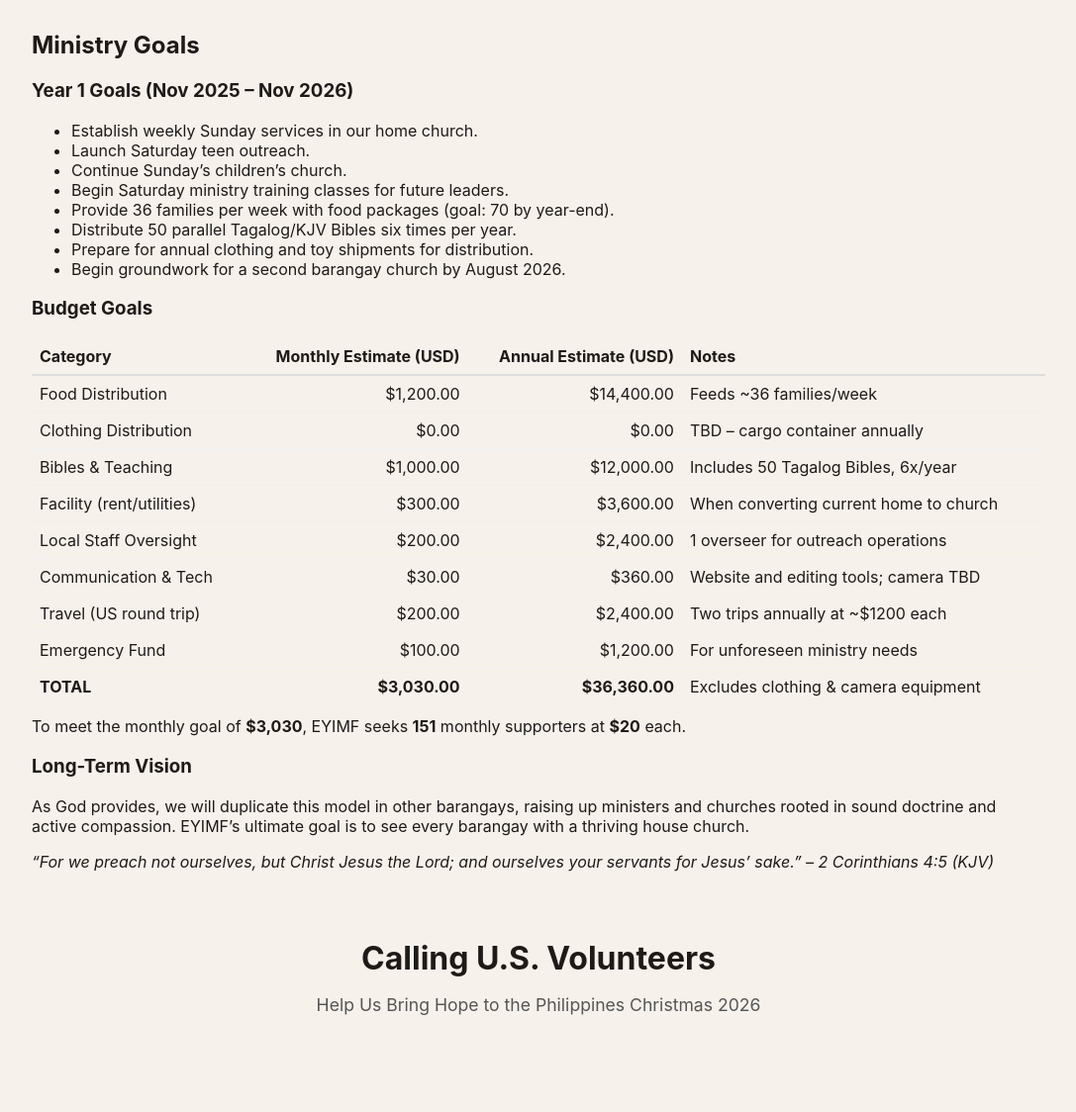
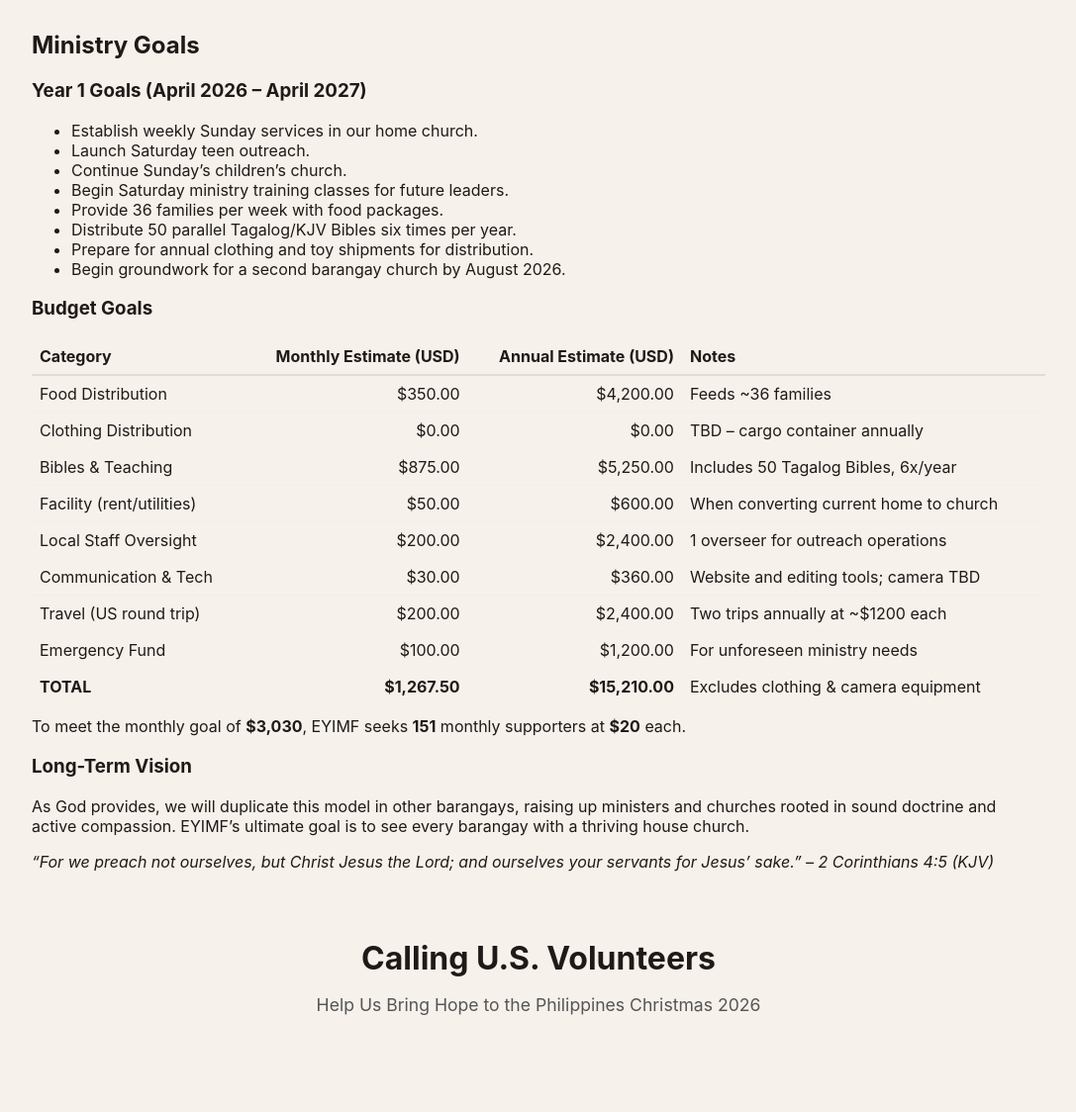
Before and after one commit to Irdavid160/eyimf, a Jekyll site: the page updates.html, which Jekyll copies as it is, in a window 1280 px wide and 1400 px high, scrolled down 569 px. Shown: the part 180-1304 px from the top of the window at 99% size, without its empty margins (96-1183 px from the left). Built offline with Jekyll 4.4.1, drawn with Linux system fonts in a browser that asks for light colours; grey boxes are pictures that could not be loaded.

Commit message:
Update Year 1 Goals and financial details

```diff
--- a/updates.html
+++ b/updates.html
@@ -161,13 +161,13 @@
     <div class="container">
       <h2 id="ministry-goals-heading">Ministry Goals</h2>
 
-      <h3>Year 1 Goals (Nov 2025 – Nov 2026)</h3>
+      <h3>Year 1 Goals (April 2026 – April 2027)</h3>
       <ul>
         <li>Establish weekly Sunday services in our home church.</li>
         <li>Launch Saturday teen outreach.</li>
         <li>Continue Sunday’s children’s church.</li>
         <li>Begin Saturday ministry training classes for future leaders.</li>
-        <li>Provide 36 families per week with food packages (goal: 70 by year-end).</li>
+        <li>Provide 36 families per week with food packages.</li>
         <li>Distribute 50 parallel Tagalog/KJV Bibles six times per year.</li>
         <li>Prepare for annual clothing and toy shipments for distribution.</li>
         <li>Begin groundwork for a second barangay church by August 2026.</li>
@@ -187,9 +187,9 @@
         <tbody>
           <tr>
             <td style="padding:8px; border-bottom:1px solid #f0f0f0;">Food Distribution</td>
-            <td style="padding:8px; text-align:right; border-bottom:1px solid #f0f0f0;">$1,200.00</td>
-            <td style="padding:8px; text-align:right; border-bottom:1px solid #f0f0f0;">$14,400.00</td>
-            <td style="padding:8px; border-bottom:1px solid #f0f0f0;">Feeds ~36 families/week</td>
+            <td style="padding:8px; text-align:right; border-bottom:1px solid #f0f0f0;">$350.00</td>
+            <td style="padding:8px; text-align:right; border-bottom:1px solid #f0f0f0;">$4,200.00</td>
+            <td style="padding:8px; border-bottom:1px solid #f0f0f0;">Feeds ~36 families</td>
           </tr>
           <tr>
             <td style="padding:8px; border-bottom:1px solid #f0f0f0;">Clothing Distribution</td>
@@ -199,14 +199,14 @@
           </tr>
           <tr>
             <td style="padding:8px; border-bottom:1px solid #f0f0f0;">Bibles &amp; Teaching</td>
-            <td style="padding:8px; text-align:right; border-bottom:1px solid #f0f0f0;">$1,000.00</td>
-            <td style="padding:8px; text-align:right; border-bottom:1px solid #f0f0f0;">$12,000.00</td>
+            <td style="padding:8px; text-align:right; border-bottom:1px solid #f0f0f0;">$875.00</td>
+            <td style="padding:8px; text-align:right; border-bottom:1px solid #f0f0f0;">$5,250.00</td>
             <td style="padding:8px; border-bottom:1px solid #f0f0f0;">Includes 50 Tagalog Bibles, 6x/year</td>
           </tr>
           <tr>
             <td style="padding:8px; border-bottom:1px solid #f0f0f0;">Facility (rent/utilities)</td>
-            <td style="padding:8px; text-align:right; border-bottom:1px solid #f0f0f0;">$300.00</td>
-            <td style="padding:8px; text-align:right; border-bottom:1px solid #f0f0f0;">$3,600.00</td>
+            <td style="padding:8px; text-align:right; border-bottom:1px solid #f0f0f0;">$50.00</td>
+            <td style="padding:8px; text-align:right; border-bottom:1px solid #f0f0f0;">$600.00</td>
             <td style="padding:8px; border-bottom:1px solid #f0f0f0;">When converting current home to church</td>
           </tr>
           <tr>
@@ -235,8 +235,8 @@
           </tr>
           <tr>
             <td style="padding:8px; font-weight:bold;">TOTAL</td>
-            <td style="padding:8px; text-align:right; font-weight:bold;">$3,030.00</td>
-            <td style="padding:8px; text-align:right; font-weight:bold;">$36,360.00</td>
+            <td style="padding:8px; text-align:right; font-weight:bold;">$1,267.50</td>
+            <td style="padding:8px; text-align:right; font-weight:bold;">$15,210.00</td>
             <td style="padding:8px;">Excludes clothing &amp; camera equipment</td>
           </tr>
         </tbody>
```
